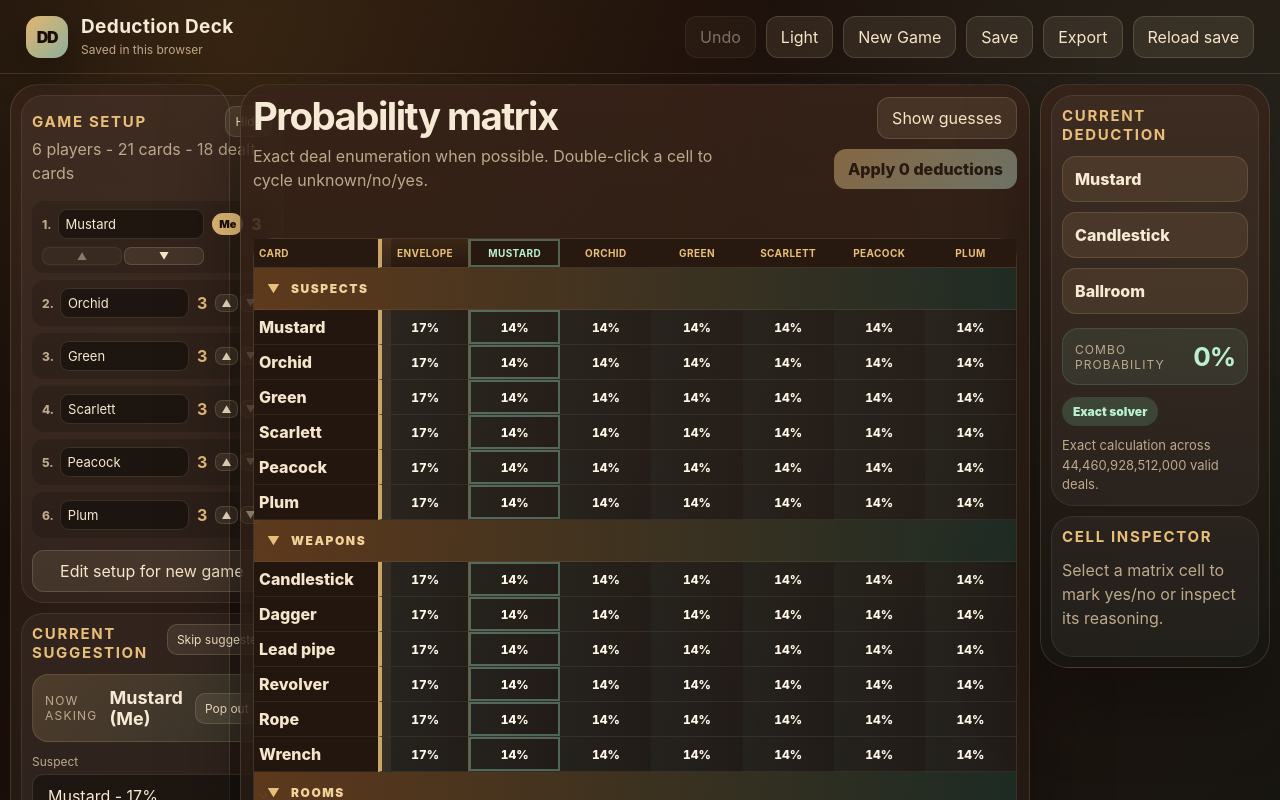
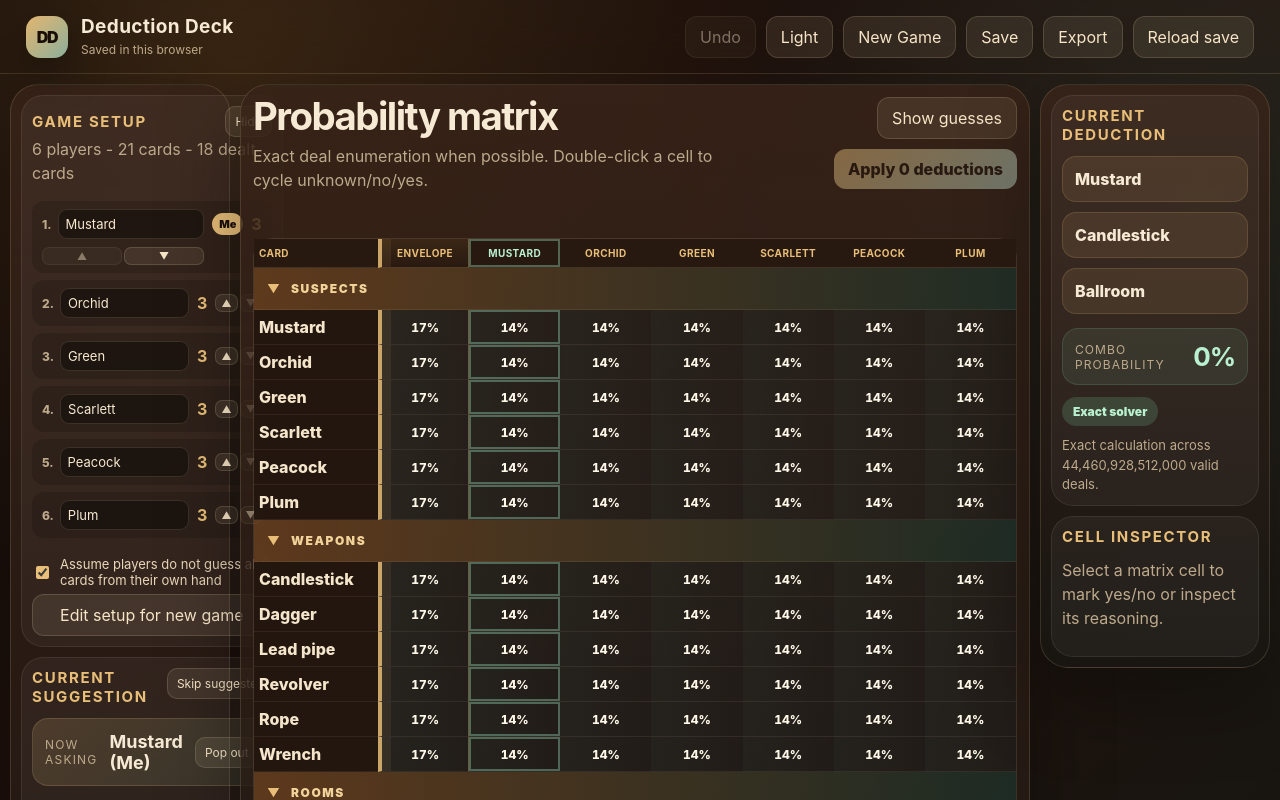
Before and after one commit to Mike7154/deduction-deck, a React (Vite) app: page / in a window 1280 px wide. Shown: the top 800 px of the page. Built offline with nearby package versions, Linux system fonts and the light colour scheme.

Commit message:
Add behavioral suggestion heuristic

```diff
--- a/src/App.tsx
+++ b/src/App.tsx
@@ -18,6 +18,7 @@ function userScopedKey(baseKey: string, profileId = defaultProfileId) {
 function hydrateGame(game: GameState): GameState {
   return {
     ...game,
+    behaviorOptIn: game.behaviorOptIn ?? true,
     activeSuggesterId: game.activeSuggesterId ?? [...game.players].sort((a, b) => a.turnOrder - b.turnOrder)[0]?.id ?? game.players[0]?.id ?? 'me',
   }
 }
@@ -589,6 +590,10 @@ function GameSummary({ game, onChange, onEditSetup }: { game: GameState; onChang
         <strong>{player.cardCount}</strong>
         <span className="mini-reorder"><button aria-label={`Move ${player.name} earlier`} disabled={index === 0} onClick={() => movePlayer(player.id, -1)}>▲</button><button aria-label={`Move ${player.name} later`} disabled={index === game.players.length - 1} onClick={() => movePlayer(player.id, 1)}>▼</button></span>
       </div>)}</div>
+      <label className="hand-card-check">
+        <input type="checkbox" checked={game.behaviorOptIn} onChange={(event) => onChange({ ...game, behaviorOptIn: event.target.checked })} />
+        <span>Assume players do not guess all 3 cards from their own hand</span>
+      </label>
       <button className="wide" onClick={onEditSetup}>Edit setup for new game</button>
     </>}
   </section>
--- a/src/solver.ts
+++ b/src/solver.ts
@@ -12,6 +12,7 @@ export type SolverResult = {
 }
 
 type Clause = { playerId: string; cardIds: string[]; kind: 'atLeastOne' }
+type AntiClause = { playerId: string; cardIds: string[]; kind: 'notAll' }
 type NoFact = { playerId: string; cardIds: string[] }
 type CountResult = { worlds: bigint; counts: bigint[] }
 
@@ -36,10 +37,12 @@ function playersBetween(players: Player[], fromId: string, toId?: string) {
 function suggestionFacts(players: Player[], suggestions: Suggestion[]) {
   const noFacts: NoFact[] = []
   const clauses: Clause[] = []
+  const antiClauses: AntiClause[] = []
   const yesFacts: Array<{ playerId: string; cardId: string }> = []
 
   for (const s of suggestions) {
     if (s.disabled) continue
+    antiClauses.push({ playerId: s.suggesterId, cardIds: [...s.cardIds], kind: 'notAll' })
     if (s.result.kind === 'unresolved') continue
     if (s.result.kind === 'nobody') {
       for (const p of playersBetween(players, s.suggesterId)) noFacts.push({ playerId: p.id, cardIds: [...s.cardIds] })
@@ -53,7 +56,7 @@ function suggestionFacts(players: Player[], suggestions: Suggestion[]) {
       yesFacts.push({ playerId: s.result.disproverId, cardId: s.result.shownCardId })
     }
   }
-  return { noFacts, clauses, yesFacts }
+  return { noFacts, clauses, antiClauses, yesFacts }
 }
 
 function emptyProbabilities(cards: Card[], locations: LocationId[]) {
@@ -79,12 +82,14 @@ export function solveGame(game: GameState, maxWorlds = 250_000): SolverResult {
   const envelopeRemaining: Record<CardType, number> = { suspect: 1, weapon: 1, room: 1 }
   const probabilities = emptyProbabilities(game.cards, locations)
   const messages: string[] = []
-  const { noFacts, clauses, yesFacts } = suggestionFacts(players, game.suggestions)
+  const { noFacts, clauses, antiClauses, yesFacts } = suggestionFacts(players, game.suggestions)
 
   const hardMarks: GameState['marks'] = structuredClone(game.marks)
   for (const no of noFacts) for (const cardId of no.cardIds) hardMarks[cardId][no.playerId] = hardMarks[cardId][no.playerId] === 'yes' ? 'yes' : 'no'
   for (const yes of yesFacts) hardMarks[yes.cardId][yes.playerId] = 'yes'
   const clauseCardSets = clauses.map((clause) => new Set(clause.cardIds))
+  const behavioralClauses = game.behaviorOptIn ? antiClauses : []
+  const behavioralCardSets = behavioralClauses.map((clause) => new Set(clause.cardIds))
   const valueCount = game.cards.length * locations.length
 
   for (const card of game.cards) {
@@ -109,9 +114,17 @@ export function solveGame(game: GameState, maxWorlds = 250_000): SolverResult {
     .filter((c) => !forcedLocation(hardMarks[c.id]))
     .sort((a, b) => allowedFor(a).length - allowedFor(b).length)
 
-  let initialClauseMask = 0
+  let initialClauseMask = 0n
   for (const [clauseIndex, clause] of clauses.entries()) {
-    if (clause.cardIds.some((cardId) => forcedLocation(hardMarks[cardId]) === clause.playerId)) initialClauseMask |= 1 << clauseIndex
+    if (clause.cardIds.some((cardId) => forcedLocation(hardMarks[cardId]) === clause.playerId)) initialClauseMask |= 1n << BigInt(clauseIndex)
+  }
+
+  let initialBehavioralMask = 0n
+  for (const [clauseIndex, clause] of behavioralClauses.entries()) {
+    if (clause.cardIds.some((cardId) => {
+      const forced = forcedLocation(hardMarks[cardId])
+      return forced && forced !== clause.playerId
+    })) initialBehavioralMask |= 1n << BigInt(clauseIndex)
   }
 
   function baseAllowedFor(card: Card): LocationId[] {
@@ -140,28 +153,37 @@ export function solveGame(game: GameState, maxWorlds = 250_000): SolverResult {
     return true
   }
 
-  function possibleClauses(index: number, mask: number, allowed: (card: Card) => LocationId[]) {
+  function possibleClauses(index: number, mask: bigint, allowed: (card: Card) => LocationId[]) {
     return clauses.every((clause, clauseIndex) => {
-      if (mask & (1 << clauseIndex)) return true
+      if (mask & (1n << BigInt(clauseIndex))) return true
       return cardsToAssign.slice(index).some((card) => clauseCardSets[clauseIndex].has(card.id) && allowed(card).includes(clause.playerId))
+    })
+  }
+
+  function possibleBehavioralClauses(index: number, mask: bigint, allowed: (card: Card) => LocationId[]) {
+    return behavioralClauses.every((clause, clauseIndex) => {
+      if (mask & (1n << BigInt(clauseIndex))) return true
+      return cardsToAssign.slice(index).some((card) => behavioralCardSets[clauseIndex].has(card.id) && allowed(card).some((loc) => loc !== clause.playerId))
     })
   }
 
   const zeroResult = (): CountResult => ({ worlds: 0n, counts: Array<bigint>(valueCount).fill(0n) })
 
-  function count(index: number, playerRemaining: number[], envelopeByType: Record<CardType, number>, mask: number, memo: Map<string, CountResult>, allowed: (card: Card) => LocationId[]): CountResult {
+  function count(index: number, playerRemaining: number[], envelopeByType: Record<CardType, number>, mask: bigint, behavioralMask: bigint, memo: Map<string, CountResult>, allowed: (card: Card) => LocationId[]): CountResult {
     if (!canFinishCounts(index, playerRemaining, envelopeByType, allowed)) return zeroResult()
     if (!possibleClauses(index, mask, allowed)) return zeroResult()
+    if (!possibleBehavioralClauses(index, behavioralMask, allowed)) return zeroResult()
     if (index === cardsToAssign.length) {
       if (playerRemaining.some((n) => n !== 0)) return zeroResult()
       if (Object.values(envelopeByType).some((n) => n !== 0)) return zeroResult()
-      if (clauses.some((_, clauseIndex) => !(mask & (1 << clauseIndex)))) return zeroResult()
+      if (clauses.some((_, clauseIndex) => !(mask & (1n << BigInt(clauseIndex))))) return zeroResult()
+      if (behavioralClauses.some((_, clauseIndex) => !(behavioralMask & (1n << BigInt(clauseIndex))))) return zeroResult()
       const base = zeroResult()
       base.worlds = 1n
       return base
     }
 
-    const key = `${index}|${playerRemaining.join(',')}|${envelopeByType.suspect},${envelopeByType.weapon},${envelopeByType.room}|${mask}`
+    const key = `${index}|${playerRemaining.join(',')}|${envelopeByType.suspect},${envelopeByType.weapon},${envelopeByType.room}|${mask}|${behavioralMask}`
     const cached = memo.get(key)
     if (cached) return cached
 
@@ -178,10 +200,15 @@ export function solveGame(game: GameState, maxWorlds = 250_000): SolverResult {
 
       let nextMask = mask
       for (const [clauseIndex, clause] of clauses.entries()) {
-        if (loc === clause.playerId && clauseCardSets[clauseIndex].has(card.id)) nextMask |= 1 << clauseIndex
+        if (loc === clause.playerId && clauseCardSets[clauseIndex].has(card.id)) nextMask |= 1n << BigInt(clauseIndex)
       }
 
-      const child = count(index + 1, nextPlayers, nextEnvelope, nextMask, memo, allowed)
+      let nextBehavioralMask = behavioralMask
+      for (const [clauseIndex, clause] of behavioralClauses.entries()) {
+        if (loc !== clause.playerId && behavioralCardSets[clauseIndex].has(card.id)) nextBehavioralMask |= 1n << BigInt(clauseIndex)
+      }
+
+      const child = count(index + 1, nextPlayers, nextEnvelope, nextMask, nextBehavioralMask, memo, allowed)
       if (child.worlds === 0n) continue
       total.worlds += child.worlds
       total.counts[game.cards.indexOf(card) * locations.length + locationIndex[loc]] += child.worlds
@@ -192,7 +219,7 @@ export function solveGame(game: GameState, maxWorlds = 250_000): SolverResult {
     return total
   }
 
-  const result = count(0, remaining, envelopeRemaining, initialClauseMask, new Map(), baseAllowedFor)
+  const result = count(0, remaining, envelopeRemaining, initialClauseMask, initialBehavioralMask, new Map(), baseAllowedFor)
 
   if (result.worlds === 0n) return contradiction(game, maxWorlds, 'No valid deals match the current evidence.')
 
@@ -214,6 +241,7 @@ export function solveGame(game: GameState, maxWorlds = 250_000): SolverResult {
   }
 
   messages.push(`Exact calculation across ${Number(result.worlds).toLocaleString()} valid deals.`)
+  if (behavioralClauses.length) messages.push(`Behavior heuristic enabled: excluded deals where a suggester holds all three cards they guessed.`)
 
   const envelopePick = Object.fromEntries((['suspect', 'weapon', 'room'] as CardType[]).map((type) => {
     const cards = game.cards.filter((c) => c.type === type).map((c) => ({ cardId: c.id, probability: probabilities[c.id].envelope })).sort((a, b) => b.probability - a.probability)
@@ -222,7 +250,7 @@ export function solveGame(game: GameState, maxWorlds = 250_000): SolverResult {
   let accusationProbability = 0
   if (envelopePick.suspect && envelopePick.weapon && envelopePick.room) {
     const forcedEnvelopeIds = new Set([envelopePick.suspect.cardId, envelopePick.weapon.cardId, envelopePick.room.cardId])
-    const comboWorlds = count(0, remaining, envelopeRemaining, initialClauseMask, new Map(), comboAllowedFor(forcedEnvelopeIds)).worlds
+    const comboWorlds = count(0, remaining, envelopeRemaining, initialClauseMask, initialBehavioralMask, new Map(), comboAllowedFor(forcedEnvelopeIds)).worlds
     accusationProbability = Number(comboWorlds) / Number(result.worlds)
   }
 
```
